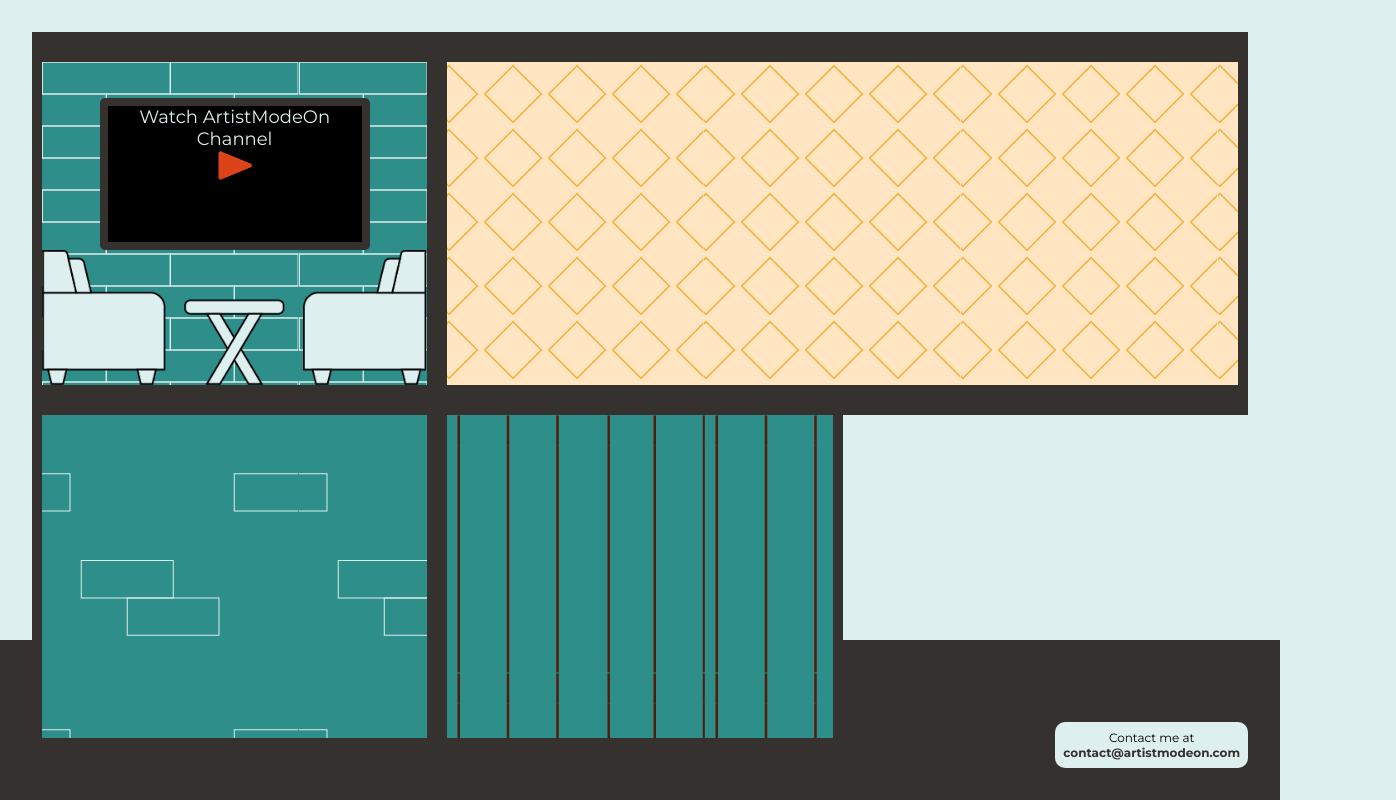
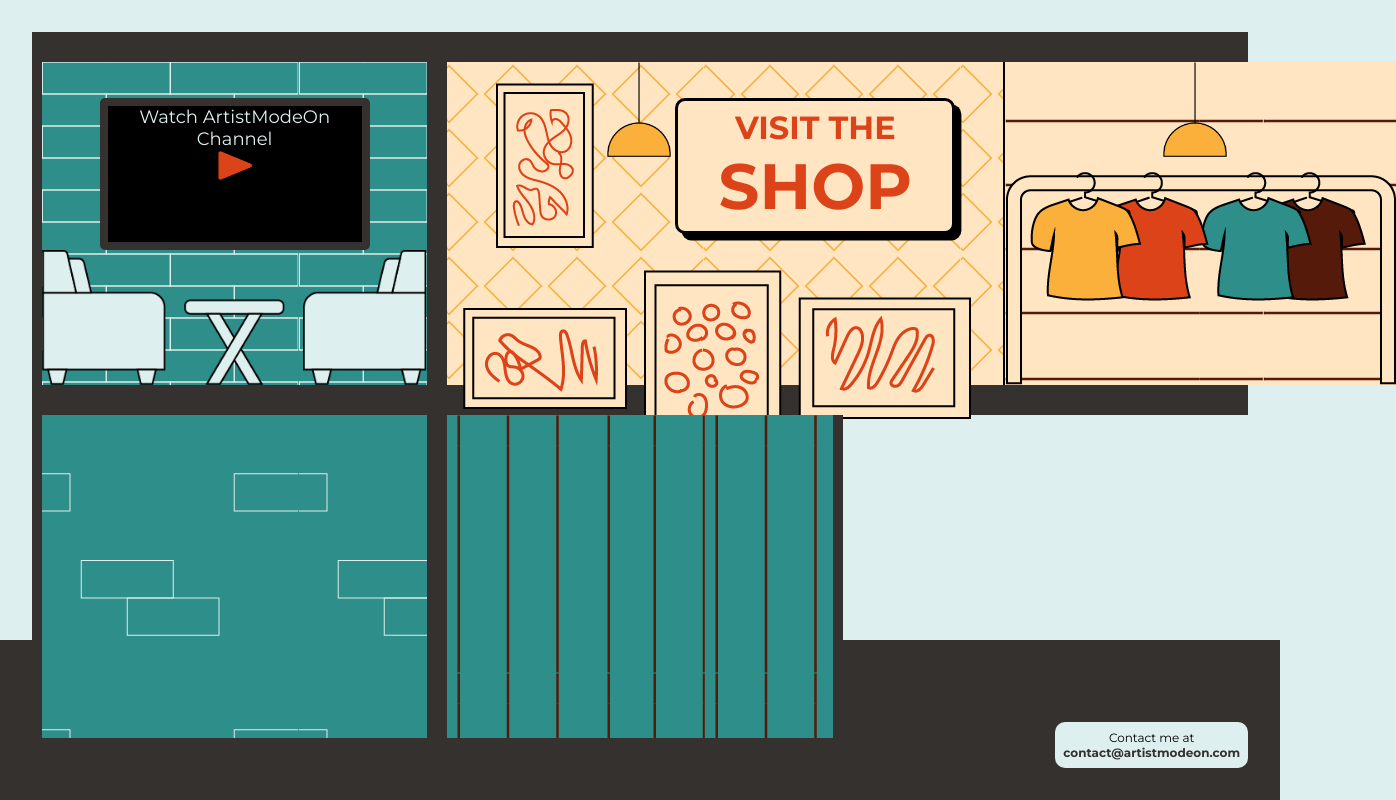
Before and after one commit to elaine2700/ArtistModeOn_website, a plain HTML site: page index.html in a window 1280 px wide. Shown: the whole page, 1396 px wide, since content can reach past the window. Drawn offline with Linux system fonts and the light colour scheme; a web font is replaced by a local one.

Commit message:
Shop section

```diff
--- a/assets/css/style.css
+++ b/assets/css/style.css
@@ -6,6 +6,7 @@
 }
 
 html{
+    display: block;
     font-family: 'Montserrat', sans-serif;
 }
 
@@ -20,6 +21,7 @@ body{
 }
 
 a{
+    display: inline-block;
     color:#35312F;
     text-decoration: none;
 }
@@ -73,7 +75,10 @@ a:active{
 #shop{
     grid-column: span 2;
     background-color: #FFE5C2;
+    color: #DD4319;
     background-image: url('images/Pattern-Diagonal.png');
+    container-type: inline-size;
+    container-name: double-room;
 }
 
 #office{
@@ -88,7 +93,7 @@ a:active{
 
 /* Contact box */
 .ground{
-    position: absolute;
+    position: fixed;
     bottom: 0;
     left: 0;
     background-color: #35312F;
@@ -160,11 +165,87 @@ a:active{
     max-width: 100em;
 }
 
+/* Shop section */
+.shop-button{
+    font-size: 2em;
+    padding: 0.2em;
+    background-color: #FFE5C2;
+    border: 3px solid black;
+    border-radius: 10px;
+    text-transform: uppercase;
+    text-align: center;
+    font-weight: 700;
+    box-shadow: black 0.2em 0.2em;
+    grid-column: 2/span2;
+    width: calc(100% - 2em);
+    min-width: 3em;
+    max-width: 100em;
+}
 
+#shop a{
+    color:#DD4319;
+}
 
-@media screen and (max-width:1400px) {
+#shop > div {
+    position: static;
+    height: auto;
+    display: block;
+}
+
+.big{
+    font-size: 2em;
+}
+
+#shop > div {
+    display: flex;
+    height: 100%;
+}
+
+.room-section {
+    width: 100%;
+}
+
+.room-section > :nth-child(2){
+    flex-shrink: 0.75;
+}
+
+.frame-section {
+    width: 100%;
+    padding: 1em;
+    display: grid;
+    grid-template-columns: repeat(3, 1fr);
+    grid-template-rows: repeat(2, 1fr);
+    align-items: center;
+    justify-items: center;
+    gap: 1em;
+}
+
+.clothes-section {
+    border-left: 2px black solid;
+    max-width: 1000px;
+    width: 100%;
+    height: 100%;
+    background-color: #FFE5C2;
+    background-image: url('images/Pattern-HorizontalLines.png');
+    display: flex;
+    align-items: end;
+}
+
+.lamp{
+    position: absolute;
+    transform: translateX(10em);
+    max-width: 4em;
+}
+
+@container double-room (min-width: 700px){
 
 }
+
+@container single-room (min-width: 700px) {
+    .card h2 {
+      font-size: 2em;
+    }
+  }
 
 @media only screen and (max-width:960px) {
     body{
--- a/index.html
+++ b/index.html
@@ -27,13 +27,32 @@
                                 <img src="images/VR_Right_sofa.png">
                             </div>
                         </div>
+                    </div>
+                </section>
+
+                <section id="shop">
+                    <div >
+                        <div class="room-section">
+                            <img class="lamp" src="images/SR_Lamp.png">
+                            <div class="frame-section">
+                                <img src="images/SR_Frame1.png">
+                                <a class="shop-button" href="https://www.artistmodeon.com/shop/">Visit the <br><span class="big">shop</span></a>
+                                <img src="images/SR_Frame2.png">
+                                <img src="images/SR_Frame3.png">
+                                <img src="images/SR_Frame4.png">
+                            </div>
+                        </div>
+                        <div class="room-section">
+                            <img class="lamp" src="images/SR_Lamp.png">
+                            <div class="clothes-section">
+                                <img src="images/SR_Clothes.png">
+                            </div>
+                        </div>
 
                     </div>
 
+                </section>
 
-
-                </section>
-                <section id="shop"></section>
                 <section id="office"></section>
                 <section id="snack-room"></section>
             </div>
```
